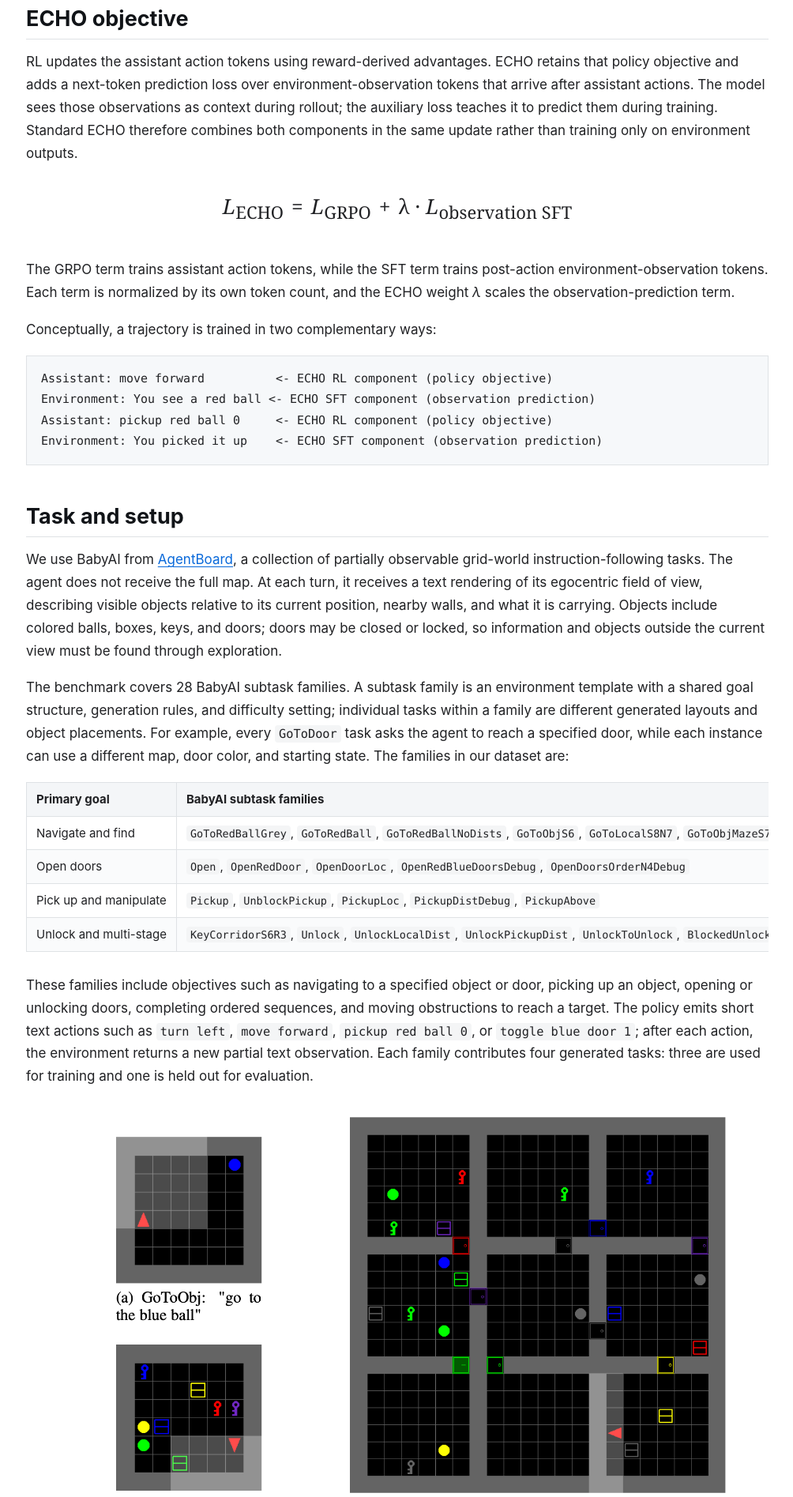
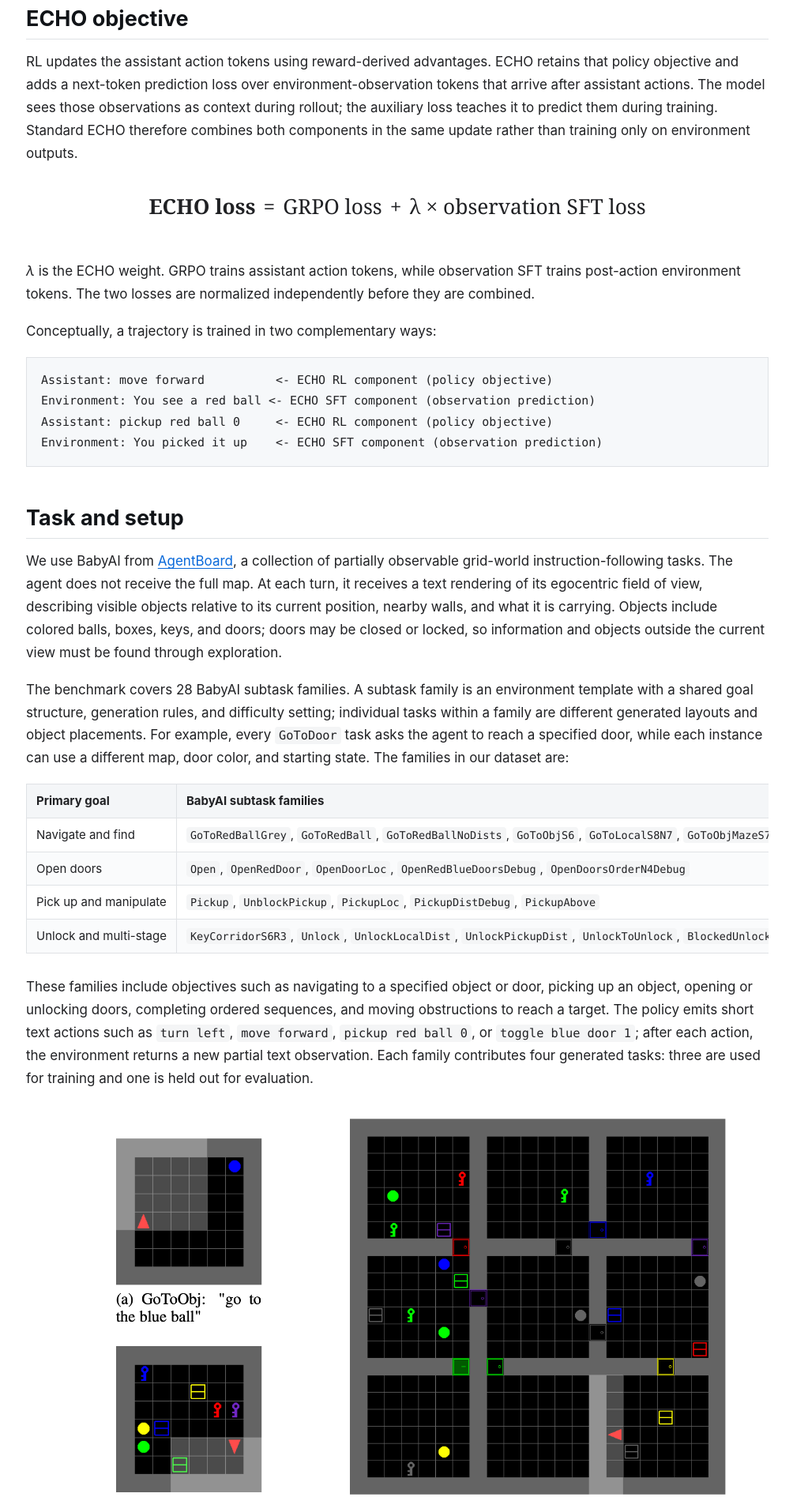
Before and after one commit to Bhoy1/echo-babyai-findings, a Jekyll site: the page built from index.md, in a window 1280 px wide. Shown: the part 781-2676 px from the top of the page at 79% size, without its empty margins (137-1141 px from the left). Built offline with Jekyll 4.4.1, drawn with Linux system fonts in a browser that asks for light colours; some of the changed text lies outside the part shown.

Commit message:
Simplify and space ECHO objective formula

```diff
--- a/assets/css/style.css
+++ b/assets/css/style.css
@@ -97,7 +97,7 @@ blockquote p {
   align-items: baseline;
   justify-content: center;
   gap: 4px 10px;
-  margin: 30px 0 40px;
+  margin: 30px 0 18px;
   overflow-x: auto;
   font-family: Georgia, "Times New Roman", serif;
   font-size: 1.55em;
@@ -105,6 +105,10 @@ blockquote p {
 
 .equation-term {
   white-space: nowrap;
+}
+
+.equation-explanation {
+  margin: 46px 0 18px;
 }
 
 img {
--- a/index.md
+++ b/index.md
@@ -19,15 +19,16 @@ In the main comparison, all three ECHO variants produced higher final mean held-
 
 RL updates the assistant action tokens using reward-derived advantages. ECHO retains that policy objective and adds a next-token prediction loss over environment-observation tokens that arrive after assistant actions. The model sees those observations as context during rollout; the auxiliary loss teaches it to predict them during training. Standard ECHO therefore combines both components in the same update rather than training only on environment outputs.
 
-<div class="equation" role="math" aria-label="ECHO loss equals GRPO loss plus lambda times supervised loss on observation tokens">
-  <span class="equation-term"><i>L</i><sub>ECHO</sub></span>
+<div class="equation" role="math" aria-label="ECHO loss equals GRPO loss plus lambda times observation SFT loss">
+  <span class="equation-term"><strong>ECHO loss</strong></span>
   <span class="equation-term">=</span>
-  <span class="equation-term"><i>L</i><sub>GRPO</sub></span>
+  <span class="equation-term">GRPO loss</span>
   <span class="equation-term">+</span>
-  <span class="equation-term">&lambda; &middot; <i>L</i><sub>observation SFT</sub></span>
+  <span class="equation-term">&lambda; &times; observation SFT loss</span>
 </div>
 
-The GRPO term trains assistant action tokens, while the SFT term trains post-action environment-observation tokens. Each term is normalized by its own token count, and the ECHO weight <i>&lambda;</i> scales the observation-prediction term.
+
+<p class="equation-explanation"><i>&lambda;</i> is the ECHO weight. GRPO trains assistant action tokens, while observation SFT trains post-action environment tokens. The two losses are normalized independently before they are combined.</p>
 
 Conceptually, a trajectory is trained in two complementary ways:
 
```
Also changed, not shown: other parts of index.md (+1 -1 lines).
